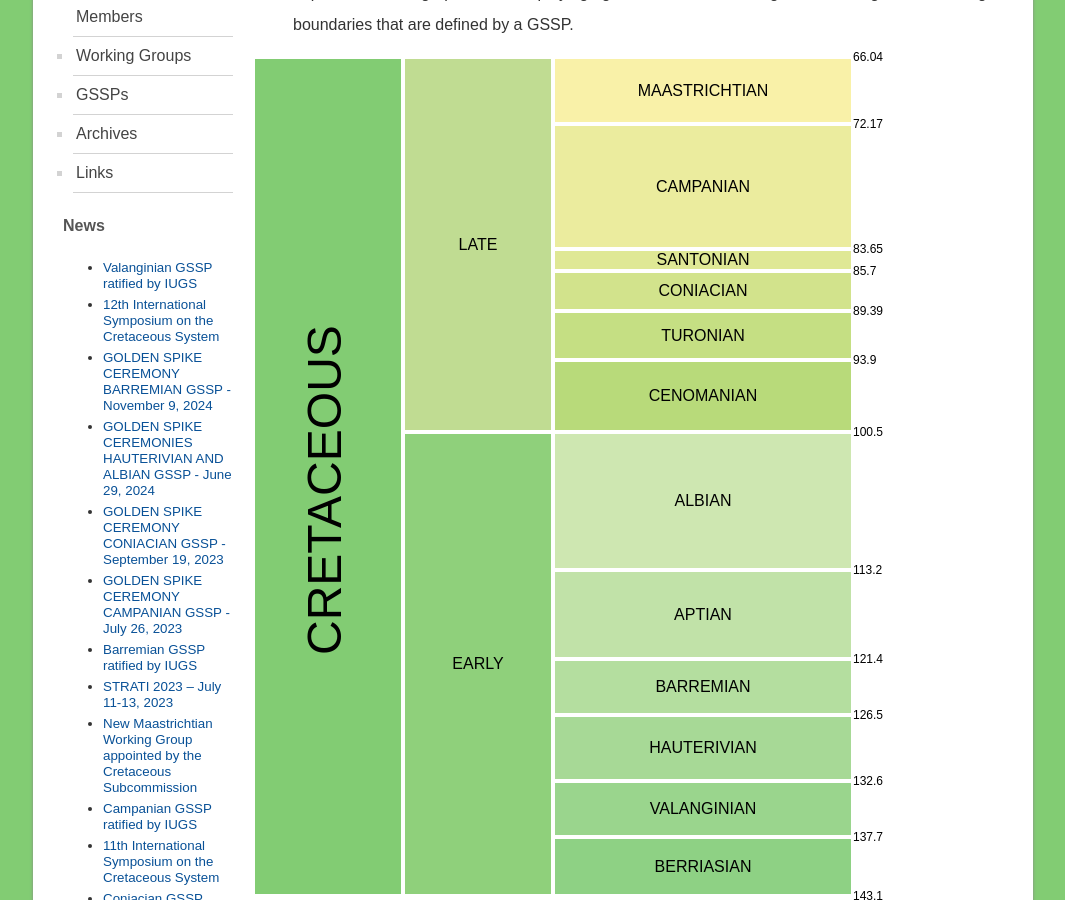
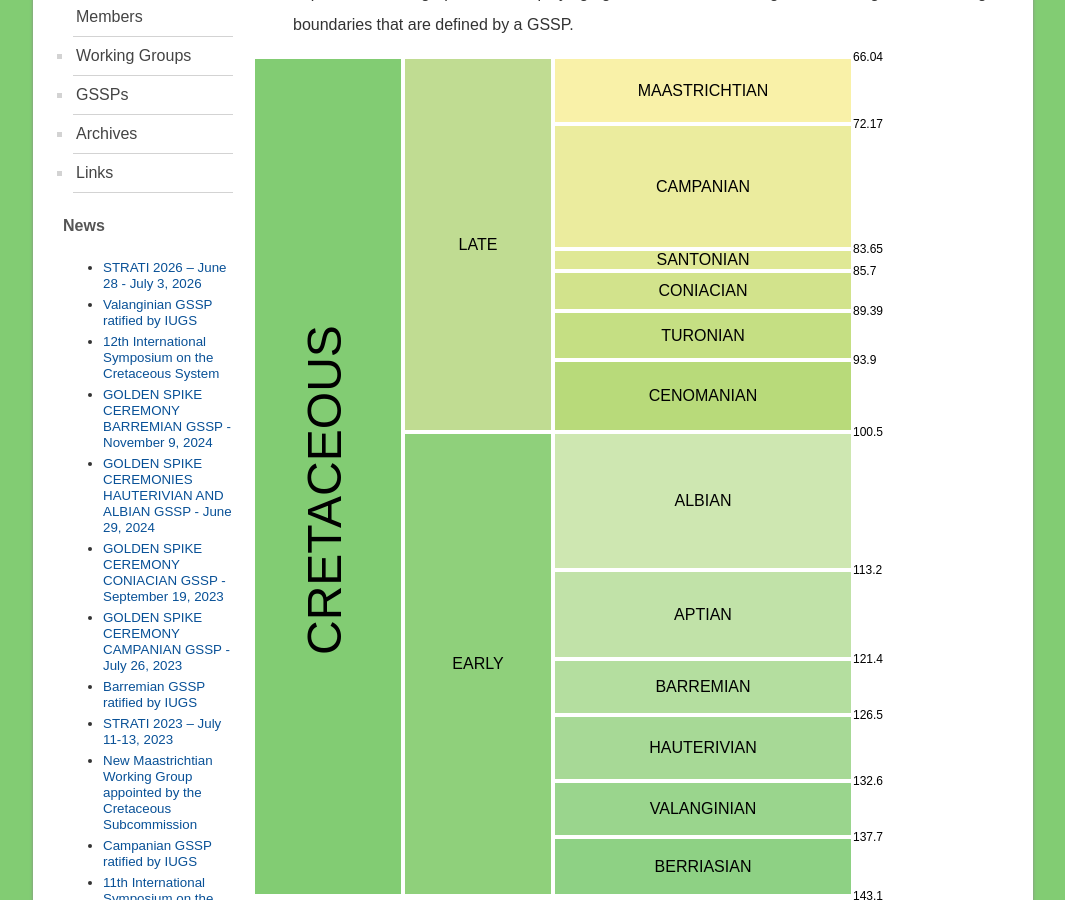
Before and after one commit to i-c-stratigraphy/subcommission-cretaceous, a Jekyll site: the page built from pages/index.md, in a window 1280 px wide and 900 px high, scrolled down 571 px. Shown: the whole window, without its empty margins (107-1172 px from the left). Built offline with Jekyll 4.4.1, drawn with Linux system fonts in a browser that asks for light colours.

Commit message:
Update menu.html

```diff
--- a/_includes/menu.html
+++ b/_includes/menu.html
@@ -39,6 +39,7 @@
 <div id="news">
     <h4>News</h4>
     <ul>
+        <li><a href="https://stratigraphy.org/subcommission-cretaceous/news/strati2026">STRATI 2026 – June 28 - July 3, 2026</a></li>
         <li><a href="https://stratigraphy.org/subcommission-cretaceous/news/valanginian_gssp">Valanginian GSSP ratified by IUGS</a></li>
         <li><a href="https://stratigraphy.org/subcommission-cretaceous/news/12-symposium">12th International Symposium on the Cretaceous System</a></li>
         <li><a href="https://stratigraphy.org/subcommission-cretaceous/news/barremian-ceremony">GOLDEN SPIKE CEREMONY BARREMIAN GSSP - November 9, 2024</a></li>
```
